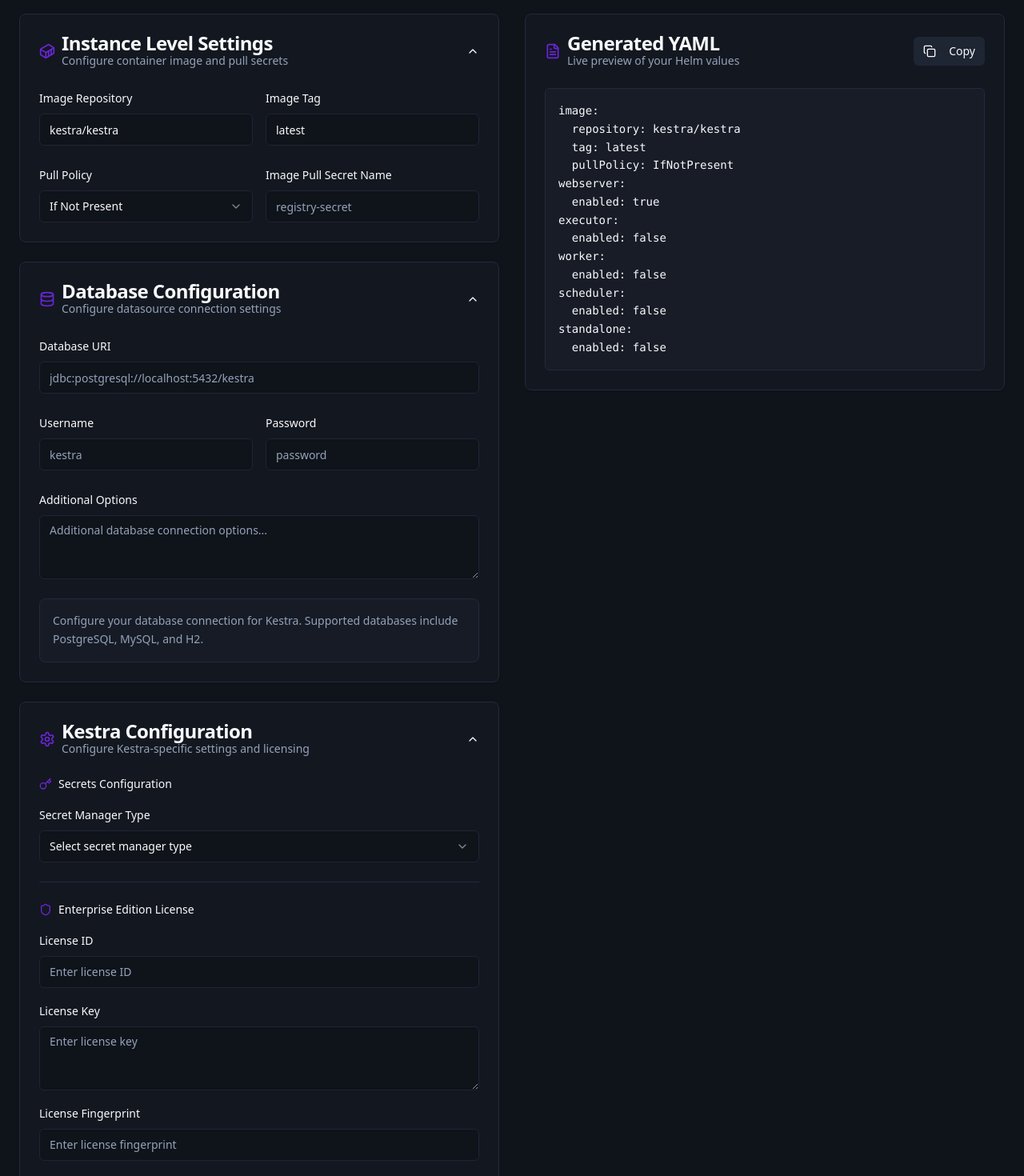
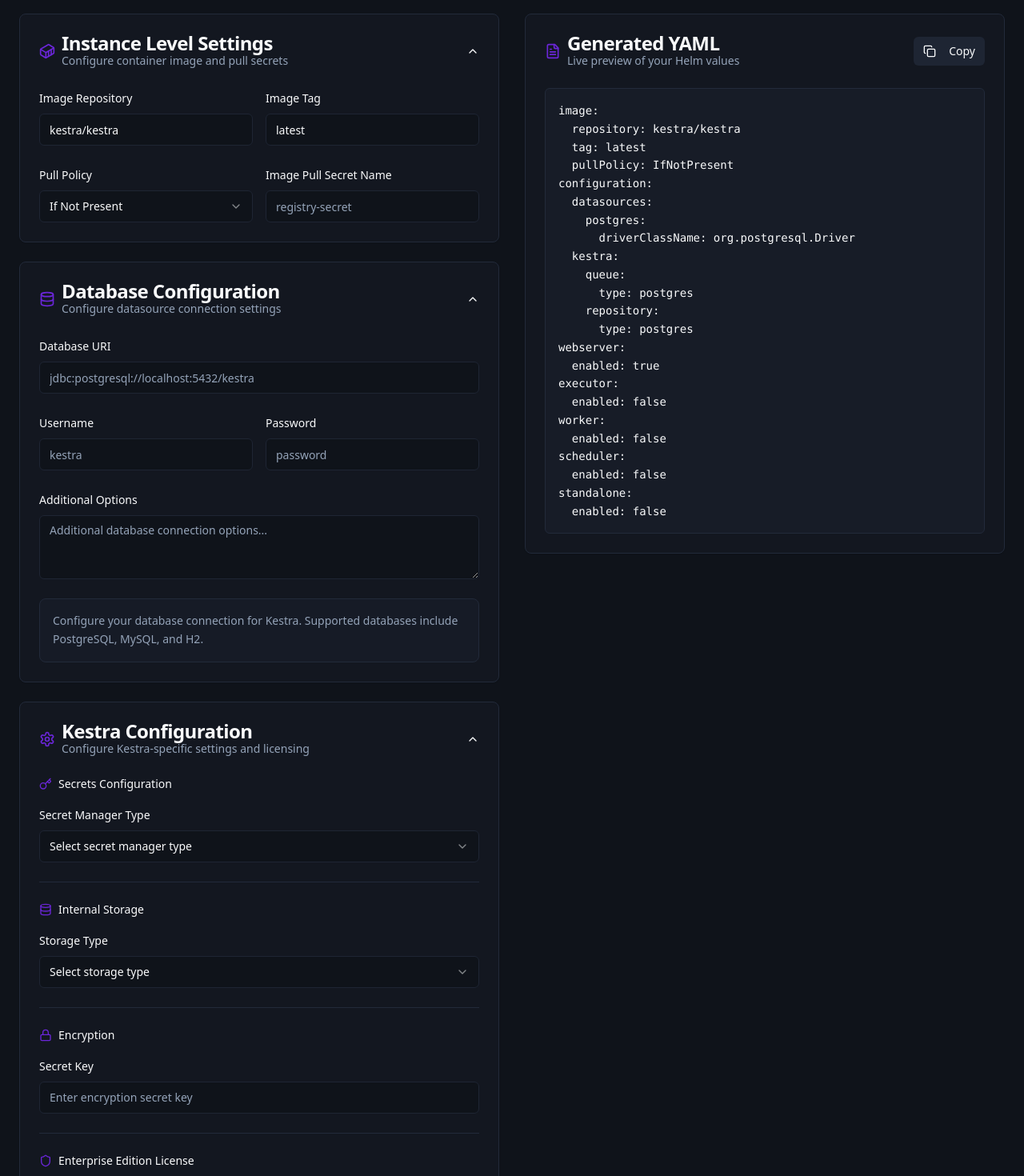
Before and after one commit to paulgrainger85/helm-whisperer, a React (Vite) app: page / in a window 1280 px wide. Shown: the part 100-1570 px from the top of the page at 80% size. Built offline with nearby package versions, Linux system fonts and the light colour scheme.

Commit message:
Add Kestra configuration options
Adds internal storage, encryption key, and default configurations for queue, repository, and datasources to the Kestra configuration section.

```diff
--- a/src/components/KestraConfig.tsx
+++ b/src/components/KestraConfig.tsx
@@ -4,7 +4,7 @@ import { Label } from "@/components/ui/label";
 import { Textarea } from "@/components/ui/textarea";
 import { Select, SelectContent, SelectItem, SelectTrigger, SelectValue } from "@/components/ui/select";
 import { Collapsible, CollapsibleContent, CollapsibleTrigger } from "@/components/ui/collapsible";
-import { ChevronDown, Settings, Key, Shield } from "lucide-react";
+import { ChevronDown, Settings, Key, Shield, Database, Lock } from "lucide-react";
 import { useState } from "react";
 
 interface KestraConfigProps {
@@ -79,6 +79,67 @@ export const KestraConfig = ({ values, onUpdate }: KestraConfigProps) => {
               )}
             </div>
 
+            {/* Internal Storage Configuration */}
+            <div className="border-t pt-6 space-y-4">
+              <div className="flex items-center space-x-2 mb-3">
+                <Database className="w-4 h-4 text-primary" />
+                <h4 className="text-sm font-medium text-foreground">Internal Storage</h4>
+              </div>
+
+              <div className="space-y-2">
+                <Label htmlFor="storage-type">Storage Type</Label>
+                <Select
+                  value={values.configuration?.kestra?.storage?.type || ""}
+                  onValueChange={(value) => onUpdate('configuration.kestra.storage.type', value)}
+                >
+                  <SelectTrigger>
+                    <SelectValue placeholder="Select storage type" />
+                  </SelectTrigger>
+                  <SelectContent>
+                    <SelectItem value="s3">S3</SelectItem>
+                    <SelectItem value="gcs">GCS</SelectItem>
+                    <SelectItem value="azure">Azure</SelectItem>
+                    <SelectItem value="minio">MinIO</SelectItem>
+                  </SelectContent>
+                </Select>
+              </div>
+
+              {values.configuration?.kestra?.storage?.type && (
+                <div className="space-y-2">
+                  <Label htmlFor="storage-config">
+                    {values.configuration.kestra.storage.type.toUpperCase()} Configuration
+                  </Label>
+                  <Textarea
+                    id="storage-config"
+                    value={values.configuration?.kestra?.storage?.[values.configuration.kestra.storage.type] || ""}
+                    onChange={(e) => onUpdate(`configuration.kestra.storage.${values.configuration.kestra.storage.type}`, e.target.value)}
+                    placeholder={`Configure ${values.configuration.kestra.storage.type} settings (YAML format)...`}
+                    rows={6}
+                    className="font-mono text-sm"
+                  />
+                </div>
+              )}
+            </div>
+
+            {/* Encryption Configuration */}
+            <div className="border-t pt-6 space-y-4">
+              <div className="flex items-center space-x-2 mb-3">
+                <Lock className="w-4 h-4 text-primary" />
+                <h4 className="text-sm font-medium text-foreground">Encryption</h4>
+              </div>
+
+              <div className="space-y-2">
+                <Label htmlFor="encryption-key">Secret Key</Label>
+                <Input
+                  id="encryption-key"
+                  value={values.configuration?.kestra?.encryption?.['secret-key'] || ""}
+                  onChange={(e) => onUpdate('configuration.kestra.encryption.secret-key', e.target.value)}
+                  placeholder="Enter encryption secret key"
+                  type="password"
+                />
+              </div>
+            </div>
+
             {/* Enterprise Edition Configuration */}
             <div className="border-t pt-6 space-y-4">
               <div className="flex items-center space-x-2 mb-3">
--- a/src/lib/yaml-generator.ts
+++ b/src/lib/yaml-generator.ts
@@ -23,6 +23,25 @@ export const generateYaml = (values: any): string => {
           addLine(`${secretsValue.type}:`, indent + 1);
           // Parse the YAML-like config and add with proper indentation
           const configLines = secretConfig.split('\n').filter((line: string) => line.trim());
+          configLines.forEach((line: string) => {
+            addLine(line.trim(), indent + 2);
+          });
+        }
+        return;
+      }
+
+      // Special handling for storage configuration
+      if (key === 'storage' && typeof value === 'object' && (value as any).type) {
+        const storageValue = value as any;
+        addLine(`${key}:`, indent);
+        addLine(`type: ${formatValue(storageValue.type)}`, indent + 1);
+
+        // Add the specific storage configuration if it exists
+        const storageConfig = storageValue[storageValue.type];
+        if (storageConfig && storageConfig.trim()) {
+          addLine(`${storageValue.type}:`, indent + 1);
+          // Parse the YAML-like config and add with proper indentation
+          const configLines = storageConfig.split('\n').filter((line: string) => line.trim());
           configLines.forEach((line: string) => {
             addLine(line.trim(), indent + 2);
           });
--- a/src/pages/Index.tsx
+++ b/src/pages/Index.tsx
@@ -21,6 +21,9 @@ interface KestraHelmValues {
   };
   configuration: {
     datasources: {
+      postgres: {
+        driverClassName: string;
+      };
       uri: string;
       username: string;
       password: string;
@@ -36,6 +39,22 @@ interface KestraHelmValues {
         google?: string;
         vault?: string;
         cyberark?: string;
+      };
+      storage: {
+        type: string;
+        s3?: string;
+        gcs?: string;
+        azure?: string;
+        minio?: string;
+      };
+      encryption: {
+        'secret-key': string;
+      };
+      queue: {
+        type: string;
+      };
+      repository: {
+        type: string;
       };
       ee: {
         license: {
@@ -76,6 +95,9 @@ const Index = () => {
     },
     configuration: {
       datasources: {
+        postgres: {
+          driverClassName: "org.postgresql.Driver"
+        },
         uri: "",
         username: "",
         password: "",
@@ -91,6 +113,22 @@ const Index = () => {
           google: "",
           vault: "",
           cyberark: ""
+        },
+        storage: {
+          type: "",
+          s3: "",
+          gcs: "",
+          azure: "",
+          minio: ""
+        },
+        encryption: {
+          'secret-key': ""
+        },
+        queue: {
+          type: "postgres"
+        },
+        repository: {
+          type: "postgres"
         },
         ee: {
           license: {
```
